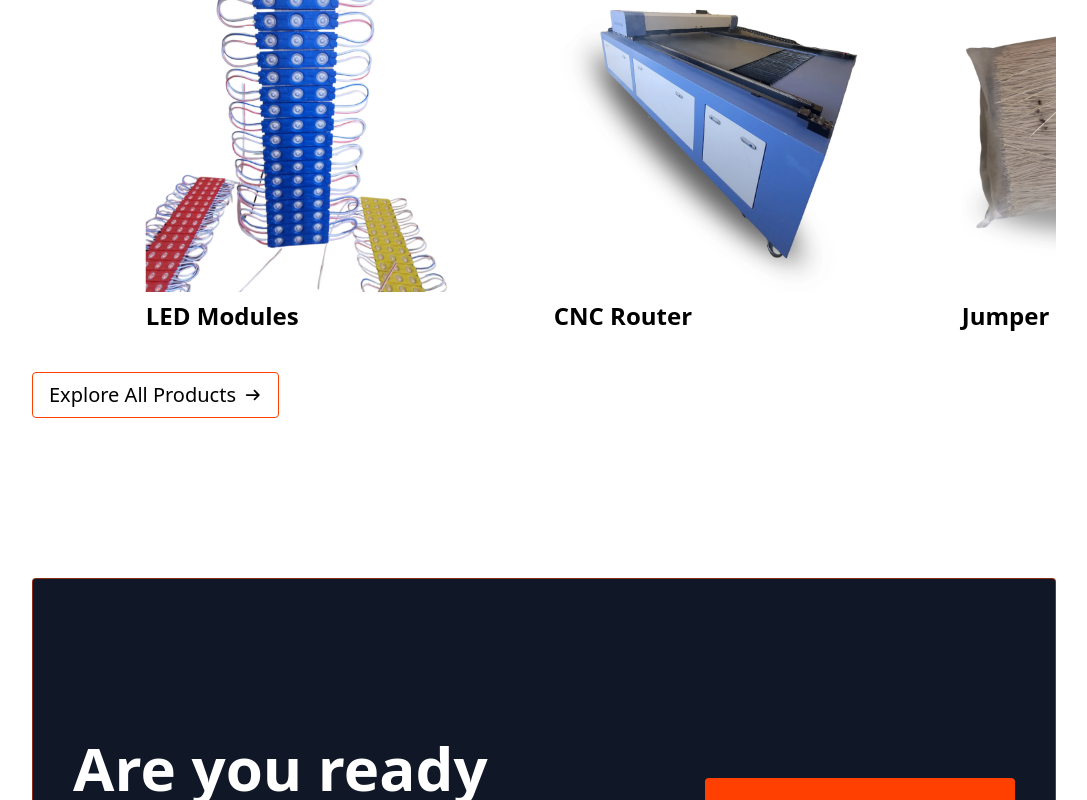
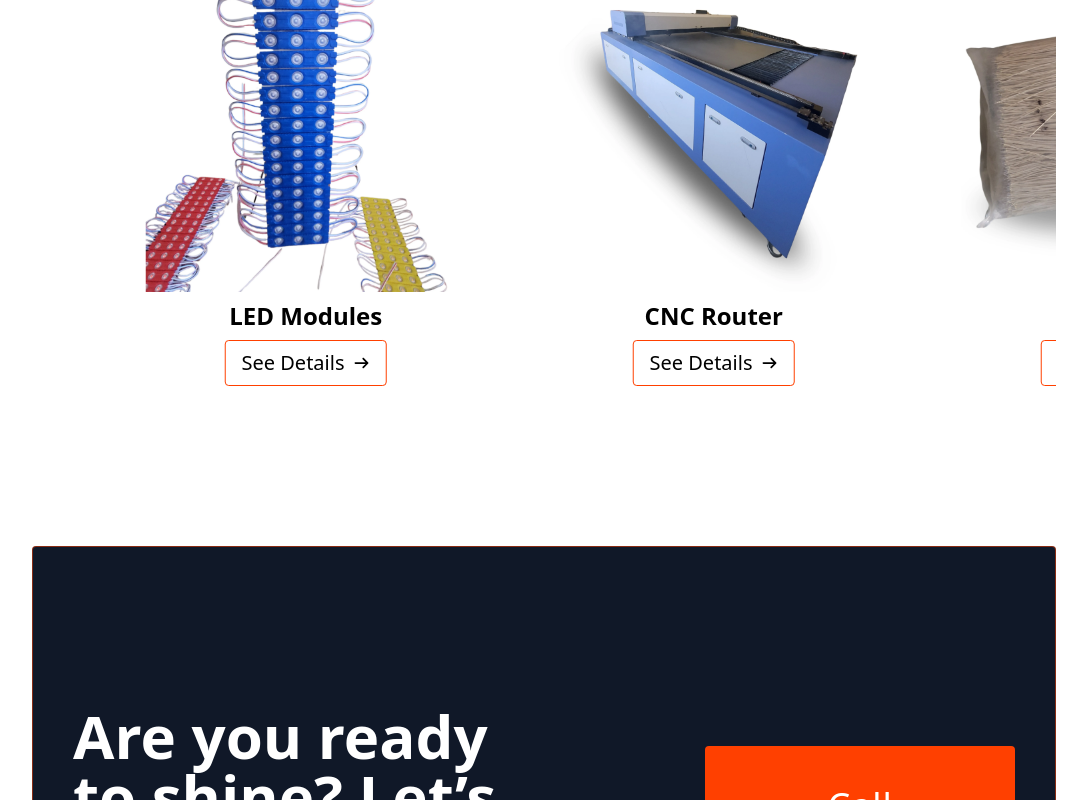
Before and after one commit to Amiir25/ElbethelAdvertising, a Next.js app in the folder elbethel/: page / in a window 1280 px wide. Shown: the part 3672-4472 px from the top of the page, without its empty margins (96-1183 px from the left). Built offline with nearby package versions, Linux system fonts and the light colour scheme.

Commit message:
Update products section to handle product details in Products.tsx

```diff
--- a/elbethel/components/Products.tsx
+++ b/elbethel/components/Products.tsx
@@ -2,15 +2,24 @@
 
 import { motion } from "framer-motion";
 import Image from "next/image";
-import { products } from "@/assets/products";
+import { Product, products } from "@/assets/products";
 import Title from "./Title";
 import Link from "next/link";
 import CTAButton from "./CTAButton";
+import ProductDetail from "./ProductDetail";
+import { useState } from "react";
 
 const Products = () => {
 
   // Duplicate products to create seamless loop illusion
   const loopedProducts = [...products, ...products];
+  const [productDetail, setProductDetail] = useState<Product | null>(null);
+
+  // Product detail
+  const handleProductDetail = (productId: number) => {
+    const product = products[productId];
+    setProductDetail(product) ;
+  }
 
   return (
     <section className="px-6 md:px-12 lg:px-24 xl:px-32 mt-40 overflow-hidden">
@@ -37,15 +46,22 @@ const Products = () => {
           {
             loopedProducts.map((product, i) => (
               <li key={i}
+                onClick={ () => handleProductDetail(product.id) }
                 className="shrink-0 mx-8 h-full
                 flex flex-col items-center justify-center">
 
                 <img src={ product.image.src } alt={`${ product.name } product image`}
                 className="w-60 md:w-80" />
 
-                <div className="mt-2 w-full">
+                <div className="mt-2 w-full text-center">
                   <h1 className="text-xl md:text-2xl font-semibold">{ product.name }</h1>
                   {/* <p className="text-gray-700">{ product.description }</p> */}
+                </div>
+
+                {/* CTA button */}
+                <div
+                className="-mt-8 text-sm md:text-lg">
+                    <CTAButton cta={ 'See Details' } />
                 </div>
               </li>
             ))
@@ -53,10 +69,13 @@ const Products = () => {
         </motion.ul>
       </div>
 
-      {/* CTA button */}
-      <Link href={'/'}>
-          <CTAButton cta={ 'Explore All Products' } />
-      </Link>
+      {
+        productDetail &&
+        <ProductDetail
+          product={ productDetail }
+          onClose={ () => setProductDetail(null) }/>
+      }
+
     </section>
   );
 }
```
